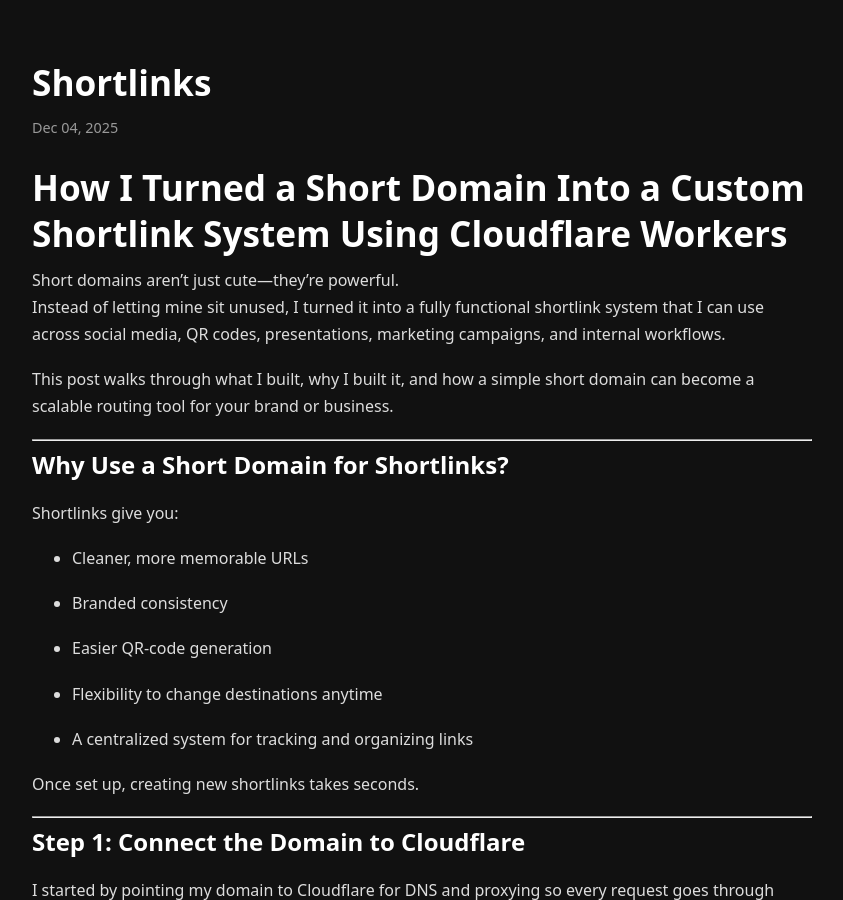
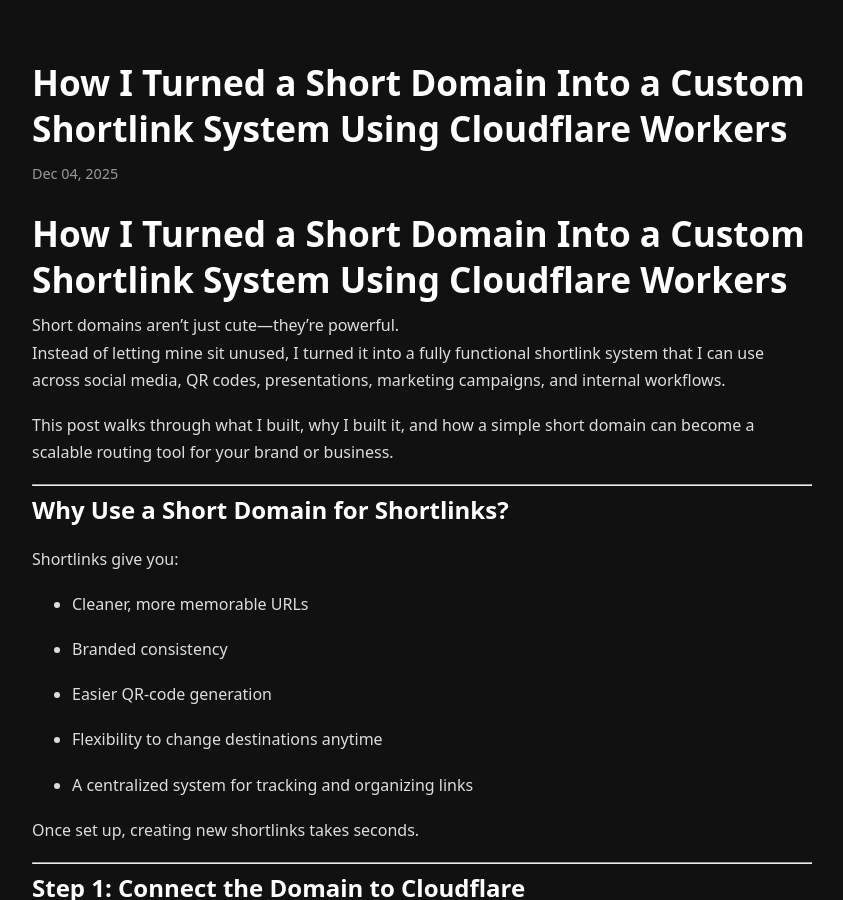
Before and after one commit to jxst-me/jxst.me, a Jekyll site: the page built from _posts/2025-12-04-shortlinks.md, in a window 1280 px wide and 900 px high. Shown: the whole window, without its empty margins (218-1061 px from the left). Built offline with Jekyll 4.4.1, drawn with Linux system fonts in a browser that asks for light colours; our own code applies the rules of GitHub Pages for plain Markdown files.

Commit message:
Update 2025-12-04-shortlinks.md

```diff
--- a/_posts/2025-12-04-shortlinks.md
+++ b/_posts/2025-12-04-shortlinks.md
@@ -1,3 +1,8 @@
+---
+layout: post
+title: "How I Turned a Short Domain Into a Custom Shortlink System Using Cloudflare Workers"
+date: 2025-12-04
+---
 # **How I Turned a Short Domain Into a Custom Shortlink System Using Cloudflare Workers**
 
 Short domains aren’t just cute—they’re powerful.
```
